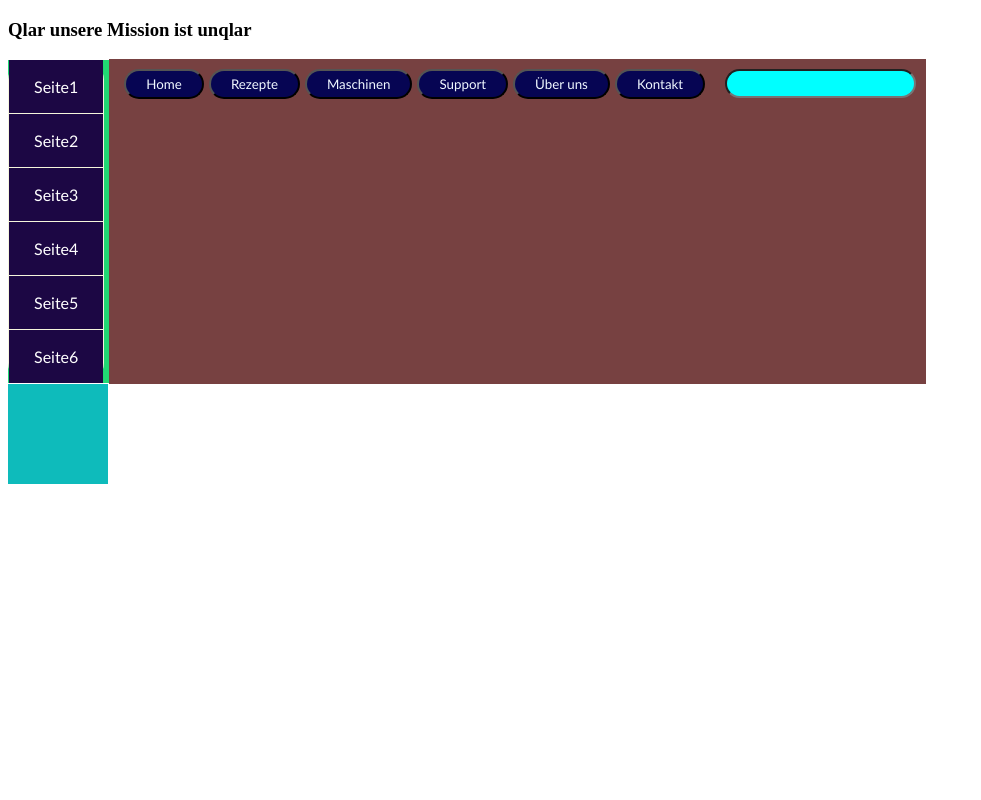
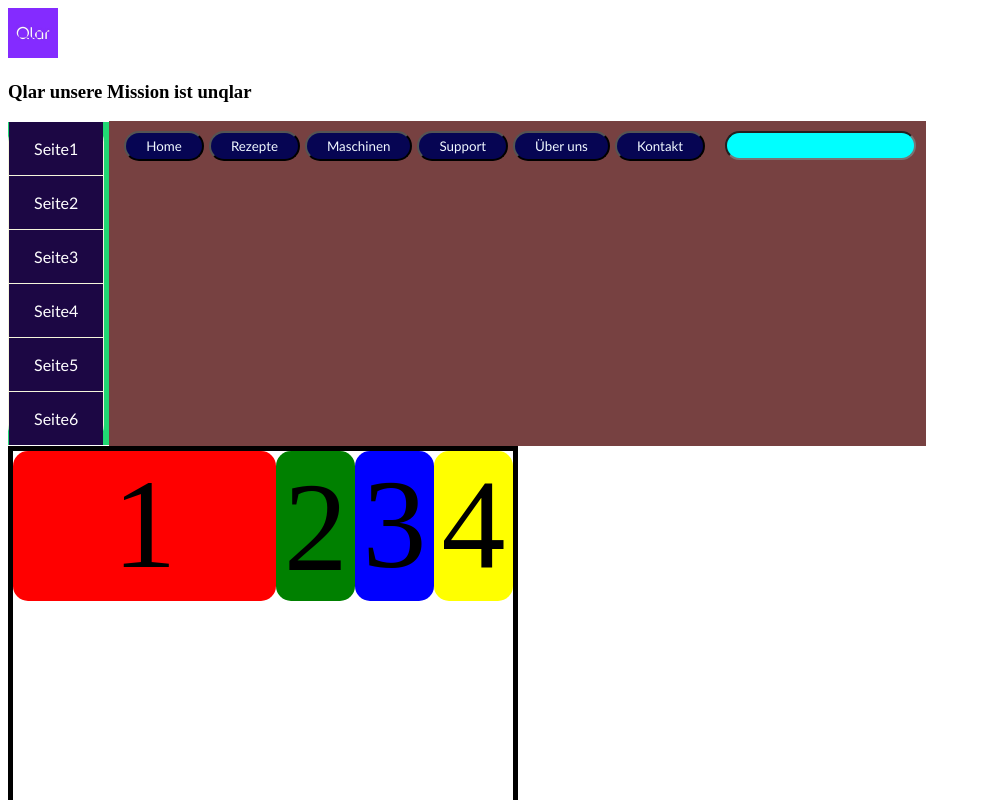
Before and after one commit to jDingert/playground_for_Christian, an Angular app in the folder QlarFoodApp/: page / in a window 1280 px wide. Shown: the top 800 px of the page, without its empty margins (0-981 px from the left). Built offline with nearby package versions, Linux system fonts and the light colour scheme.

Commit message:
Letzter Stand

```diff
--- a/QlarFoodApp/src/app/app.component.html
+++ b/QlarFoodApp/src/app/app.component.html
@@ -1,6 +1,6 @@
 <router-outlet />
 
-<!-- <img src='C:\Users\Angular\Desktop\QlarFoodApp\Assets\qlar_group_logo.jpg' alt='QlarLogo'> -->
+<img class="QlarLogo" src="assets/images/qlar_group_logo.jpg" />
 
 <h3>Qlar unsere Mission ist unqlar</h3>
 
--- a/QlarFoodApp/src/app/app.component.scss
+++ b/QlarFoodApp/src/app/app.component.scss
@@ -11,3 +11,9 @@
 
     display: flex;
 }
+
+.QlarLogo{
+
+    width: 50px;
+    height: 50px;
+}
--- a/QlarFoodApp/src/app/food-choose-screen/food-choose-screen.component.html
+++ b/QlarFoodApp/src/app/food-choose-screen/food-choose-screen.component.html
@@ -1,35 +1,16 @@
-<div class="Box1">
+<div class="containerMain">
 
-    <div class="Box2">
+    <div class="box" id="box1">1
+    </div>
 
-        <div class="Box3">
-
-            <div class="Box4">
-
-
-            </div>
-
-
-            <div class="Box5">
-
-
-            </div>
-
-
-            <div class="Box6">
-
-
-            </div>
-
-        </div>
-
-        <div class="Box8">
-
-
-        </div>
-
-
+    <div class="box" id="box2">2
     </div>
 
 
+    <div class="box" id="box3">3
+    </div>
+
+    <div class="box" id="box4">4
+    </div>
+
 </div>
--- a/QlarFoodApp/src/app/food-choose-screen/food-choose-screen.component.scss
+++ b/QlarFoodApp/src/app/food-choose-screen/food-choose-screen.component.scss
@@ -1,29 +1,42 @@
-.Box1 {
-  height: 100px;
-  width: 100px;
-  background-color: rgb(14, 187, 187);
+.containerMain{
+
+  display: flex;
+  border: 5px solid black;
+  height: 500px;
+  width: 500px;
 }
 
-.Box2 {
-  background-color: rgb(14, 187, 23);
+
+.box{
+
+  width: 150px;
+  height: 150px;
+  text-align: center;
+  font-size: 8em;
+  border-radius: 15px;
+
 }
 
-.Box3 {
-  background-color: rgb(167, 14, 187);
+#box1{
+
+  background-color: red;
+  width: 100%;
+  align-content: start;
+
 }
 
-.Box4 {
-  background-color: rgb(187, 14, 43);
+#box2{
+
+  background-color: green;
+  align-content: end;
 }
 
-.Box5 {
-  background-color: rgb(170, 187, 14);
+#box3{
+
+  background-color: blue;
 }
 
-.Box6 {
-  background-color: rgb(187, 14, 14);
+#box4{
+
+  background-color: yellow;
 }
-
-.Box7 {
-  background-color: rgb(187, 14, 100);
-}
```
Also changed, not shown: QlarFoodApp/public/assets/images/qlar_group_logo.jpg (renamed from QlarFoodApp/Assets/qlar_group_logo.jpg), QlarFoodApp/public/qlar_group_logo.jpg (deleted).
